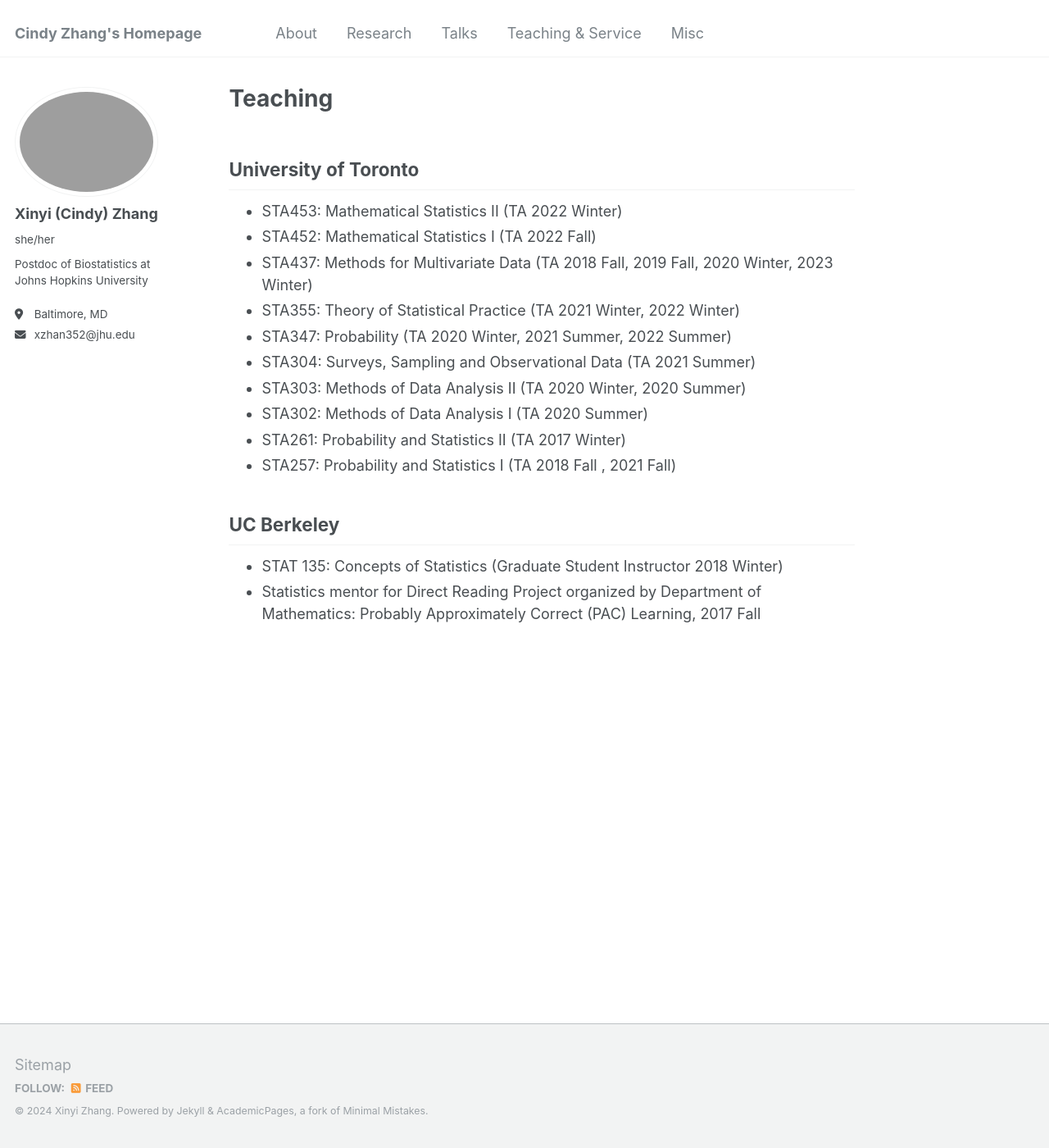
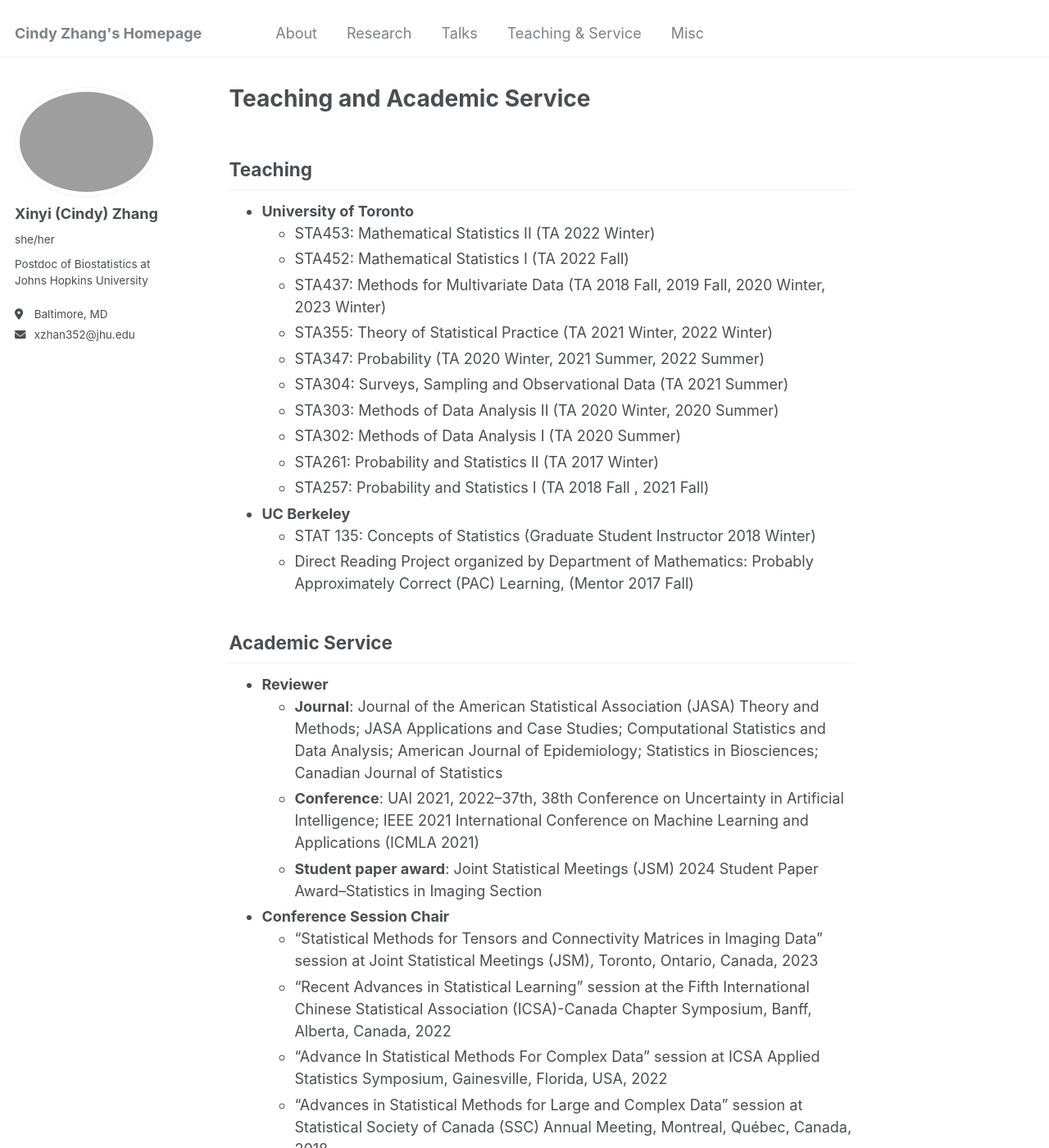
Before and after one commit to cindyxyiZhang/cindyxyiZhang.github.io, a Jekyll site: the page built from _pages/teaching.md, in a window 1280 px wide and 1400 px high. Shown: the whole window at 82% size. Built offline with Jekyll 4.4.1, drawn with Linux system fonts in a browser that asks for light colours; some of the changed text lies outside the part shown.

Commit message:
update pages

```diff
--- a/_pages/teaching.md
+++ b/_pages/teaching.md
@@ -1,26 +1,40 @@
 ---
-permalink: /teaching/
-title: "Teaching"
+permalink: /teaching_service/
+title: "Teaching and Academic Service"
 author_profile: true
 redirect_from:
   - /tch/
-  - /teaching.html
+  - /teaching_service.html
 ---
 
-University of Toronto
+Teaching
 ------
-* STA453: Mathematical Statistics II (TA 2022 Winter)
-* STA452: Mathematical Statistics I (TA 2022 Fall)
-* STA437: Methods for Multivariate Data (TA 2018 Fall, 2019 Fall,  2020 Winter, 2023 Winter)
-* STA355: Theory of Statistical Practice (TA 2021 Winter, 2022 Winter)
-* STA347: Probability (TA 2020 Winter, 2021 Summer, 2022 Summer)
-* STA304: Surveys, Sampling and Observational Data (TA 2021 Summer)
-* STA303: Methods of Data Analysis II (TA 2020 Winter, 2020 Summer)
-* STA302: Methods of Data Analysis I (TA 2020 Summer)
-* STA261: Probability and Statistics II (TA 2017 Winter)
-* STA257: Probability and Statistics I (TA 2018 Fall , 2021 Fall)
+- **University of Toronto**
+  - STA453: Mathematical Statistics II (TA 2022 Winter)
+  - STA452: Mathematical Statistics I (TA 2022 Fall)
+  - STA437: Methods for Multivariate Data (TA 2018 Fall, 2019 Fall,  2020 Winter,<br>2023 Winter)
+  - STA355: Theory of Statistical Practice (TA 2021 Winter, 2022 Winter)
+  - STA347: Probability (TA 2020 Winter, 2021 Summer, 2022 Summer)
+  - STA304: Surveys, Sampling and Observational Data (TA 2021 Summer)
+  - STA303: Methods of Data Analysis II (TA 2020 Winter, 2020 Summer)
+  - STA302: Methods of Data Analysis I (TA 2020 Summer)
+  - STA261: Probability and Statistics II (TA 2017 Winter)
+  - STA257: Probability and Statistics I (TA 2018 Fall , 2021 Fall)
 
-UC Berkeley
+- **UC Berkeley**
+  - STAT 135: Concepts of Statistics (Graduate Student Instructor 2018 Winter)
+  - Direct Reading Project organized by Department of Mathematics: Probably Approximately Correct (PAC) Learning, (Mentor 2017 Fall)
+
+
+Academic Service
 ------
-* STAT 135: Concepts of Statistics (Graduate Student Instructor 2018 Winter)
-* Statistics mentor for Direct Reading Project organized by Department of Mathematics: Probably Approximately Correct (PAC) Learning, 2017 Fall
+- **Reviewer**
+  - **Journal**: Journal of the American Statistical Association (JASA) Theory and Methods; JASA Applications and Case Studies; Computational Statistics and Data Analysis; American Journal of Epidemiology; Statistics in Biosciences; Canadian Journal of Statistics
+  - **Conference**: UAI 2021, 2022--37th, 38th Conference on Uncertainty in Artificial Intelligence; IEEE 2021 International Conference on Machine Learning and Applications (ICMLA 2021)
+  - **Student paper award**: Joint Statistical Meetings (JSM) 2024 Student Paper Award--Statistics in Imaging Section
+
+- **Conference Session Chair**
+  - "Statistical Methods for Tensors and Connectivity Matrices in Imaging Data" session at Joint Statistical Meetings (JSM), Toronto, Ontario, Canada, 2023
+  - "Recent Advances in Statistical Learning" session at the Fifth International Chinese Statistical Association (ICSA)-Canada Chapter Symposium, Banff, Alberta, Canada, 2022
+  - "Advance In Statistical Methods For Complex Data" session at ICSA Applied Statistics Symposium, Gainesville, Florida, USA, 2022
+  - "Advances in Statistical Methods for Large and Complex Data" session at Statistical Society of Canada (SSC) Annual Meeting, Montreal, Québec, Canada, 2018
```
Also changed, not shown: _pages/about.md (+9 -6 lines), _pages/research.md (+15 -4 lines), _pages/talks.md (+1 -1 lines).
